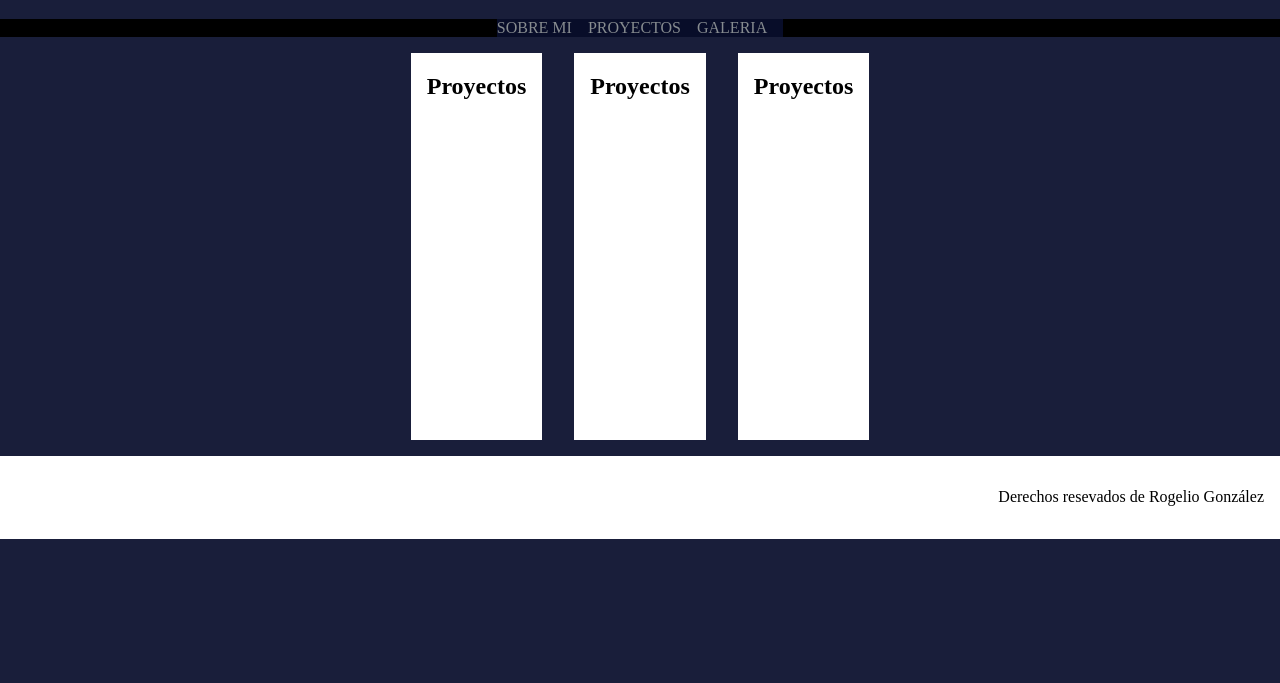
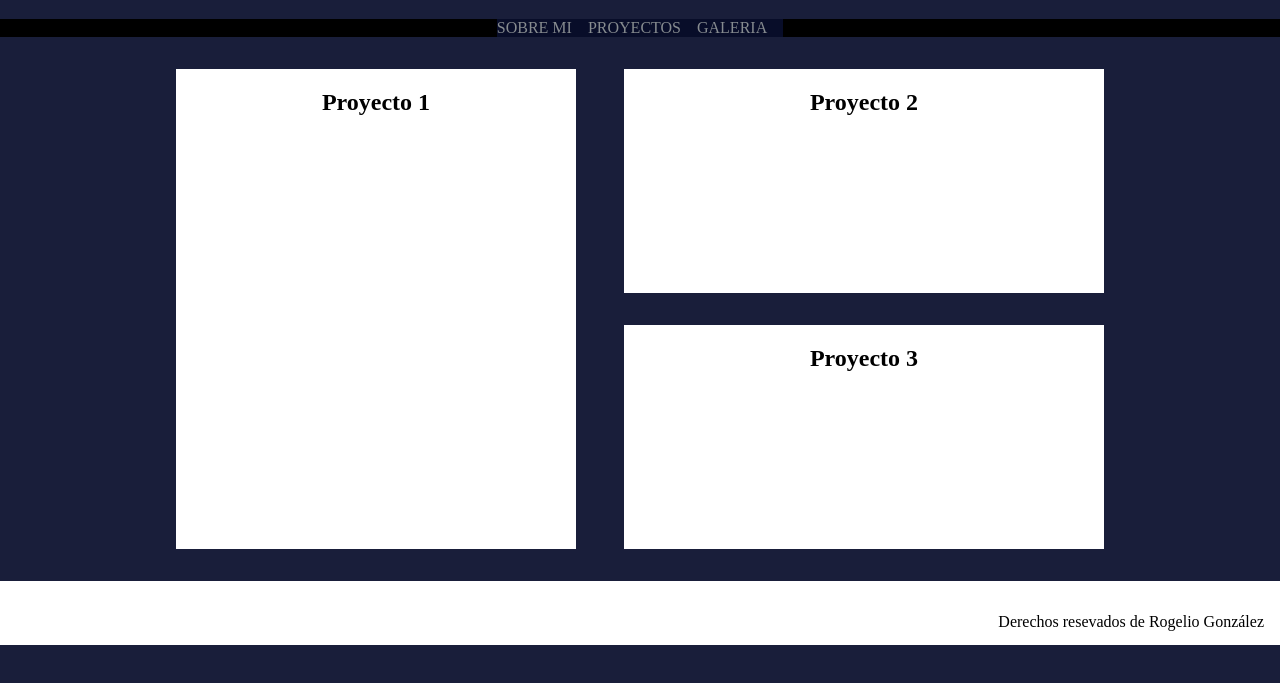
Before and after one commit to Roger102090/Pagina_personal, a plain HTML site: page index.html in a window 1280 px wide. Shown: the part 61-744 px from the top of the page. Drawn offline with Linux system fonts and the light colour scheme.

Commit message:
save 25/04/2023

```diff
--- a/CSS/style.css
+++ b/CSS/style.css
@@ -45,20 +45,47 @@ footer {
     background-color: var(--fondo-principal);
 }
 /*body*/
+.grid1 {
+    display: flex;
+    justify-content: center;
+}
 .main {
-    display: flex;
-    margin: 0 10rem;
-    flex-direction: row;
-    justify-content: center;
+    display: grid;
+    grid-template-columns: repeat(2, 1fr);
+    margin: 1rem;
+    grid-column-gap: 1rem ;
+    width: 60rem;
+    justify-content: end;
 }
 .main__section {
     margin: 1rem;
     background-color: var(--withe);
-    padding: 0rem 1rem 20rem 1rem;
-
+}
+.p1 {
+    grid-column:1/2;
+    grid-row: 1/3;
+    margin-right: 1rem;
+    height: 30rem;
+    width: 25rem;
+    row-gap: 2rem;
+}
+.p2 {
+    grid-column:2/3;
+    grid-row: 1/2;
+    height: auto;
+    width: 30rem;
+}
+.p3 {
+    grid-column:2/3;
+    grid-row: 2/3;
+    height: auto;
+    width: 30rem;
 }
 /*footer*/
 .footer__subBg {
     text-align: end;
+    width: auto;
+    height: 1rem;
+    margin-bottom: 0;
 
 }
--- a/index.html
+++ b/index.html
@@ -21,19 +21,20 @@
                 <a class="nav-a" href="#">galeria</a>
             </nav>
         </div>
-        <div class="main">
-            <div class="main__section">
-                <h2>Proyectos</h2>
-            </div>
-            <div class="main__section">
-                <h2>Proyectos</h2>
-            </div>
-            <div class="main__section">
-                <h2>Proyectos</h2>
+        <section class="grid1" >
+            <div class="main">
+                <div class="main__section p1">
+                    <h2>Proyecto 1</h2>
+                </div>
+                <div class="main__section p2">
+                    <h2>Proyecto 2</h2>
+                </div>
+                <div class="main__section p3">
+                    <h2>Proyecto 3</h2>
+                </div>
+                </div>
+        </section>
 
-            </div>
-
-        </div>
     <footer>
         <section class="footer__subBg">
                 <div>
```
